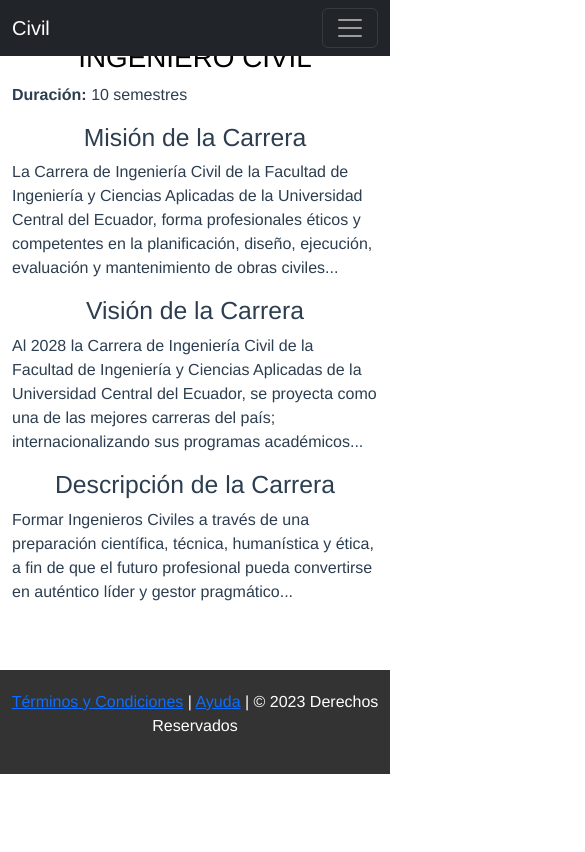
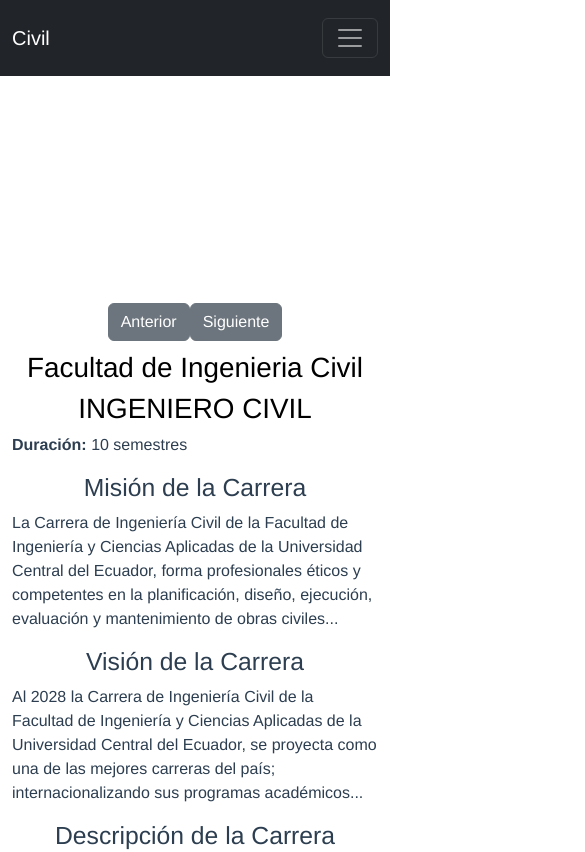
Before and after one commit to driventub/webfinal_vue_grupo1, a Vue app: page /#/civil in a window 390 px wide. Shown: the top 852 px of the page, 585 px wide, since content can reach past the window. Built offline with nearby package versions, Linux system fonts and the light colour scheme; what vue-plyr would draw is missing.

Commit message:
slider integrado

```diff
--- a/src/components/Slider.vue
+++ b/src/components/Slider.vue
@@ -10,8 +10,8 @@
     </div>
 
     <div class="buttons">
-      <button @click="slidePrev">Anterior</button>
-      <button @click="slideNext">Siguiente</button>
+      <button class="btn btn-secondary" @click="slidePrev">Anterior</button>
+      <button class="btn btn-secondary" @click="slideNext">Siguiente</button>
     </div>
   </template>
 
@@ -52,18 +52,14 @@
   </script>
 
   <style>
-
-.slide-container{
+.slide-container {
   display: flex;
   justify-content: center;
   align-items: center;
-    /* overflow-x: hidden; */
 }
 
 .slide {
-    top: 50%;
-    left: 50%;
-    width: 700px;
+    width: 500px;
   height: 300px;
   opacity: 0;
   transition: opacity 0.5s ease;
@@ -72,4 +68,25 @@
 .slide.active {
   opacity: 1;
 }
+
+button{
+    margin-top: 10px;
+    margin-left: 10px;
+    margin-left: 2%;
+    margin-right: 2%;
+}
+
+@media (max-width: 550px) {
+    .slide {
+    width: 100%;
+    height: auto;
+  }
+  .buttons {
+    flex-direction: column;
+  }
+
+  button {
+    margin: 10px 0;
+  }
+}
 </style>
--- a/src/pages/HomeCivil.vue
+++ b/src/pages/HomeCivil.vue
@@ -1,4 +1,7 @@
 <template>
+
+  <slider/>
+
   <div class="container">
     <div class="row">
       <div class="col-md-8 offset-md-2">
@@ -22,7 +25,14 @@
 </template>
 
 <script>
+
+import slider   from '../components/Slider.vue';
+
 export default {
+
+  components: {
+    slider,
+  },
 
   data() {
     return {
--- a/src/router/router.js
+++ b/src/router/router.js
@@ -1,6 +1,11 @@
 import { createRouter, createWebHashHistory } from "vue-router";
 
 const routes = [
+  {
+    path: "/",
+    component: () =>
+      import("../pages/HomeCivil.vue"),
+  },
   {
     path: "/civil",
     component: () =>
```
Lines whose indentation alone changed are shown as unchanged.
